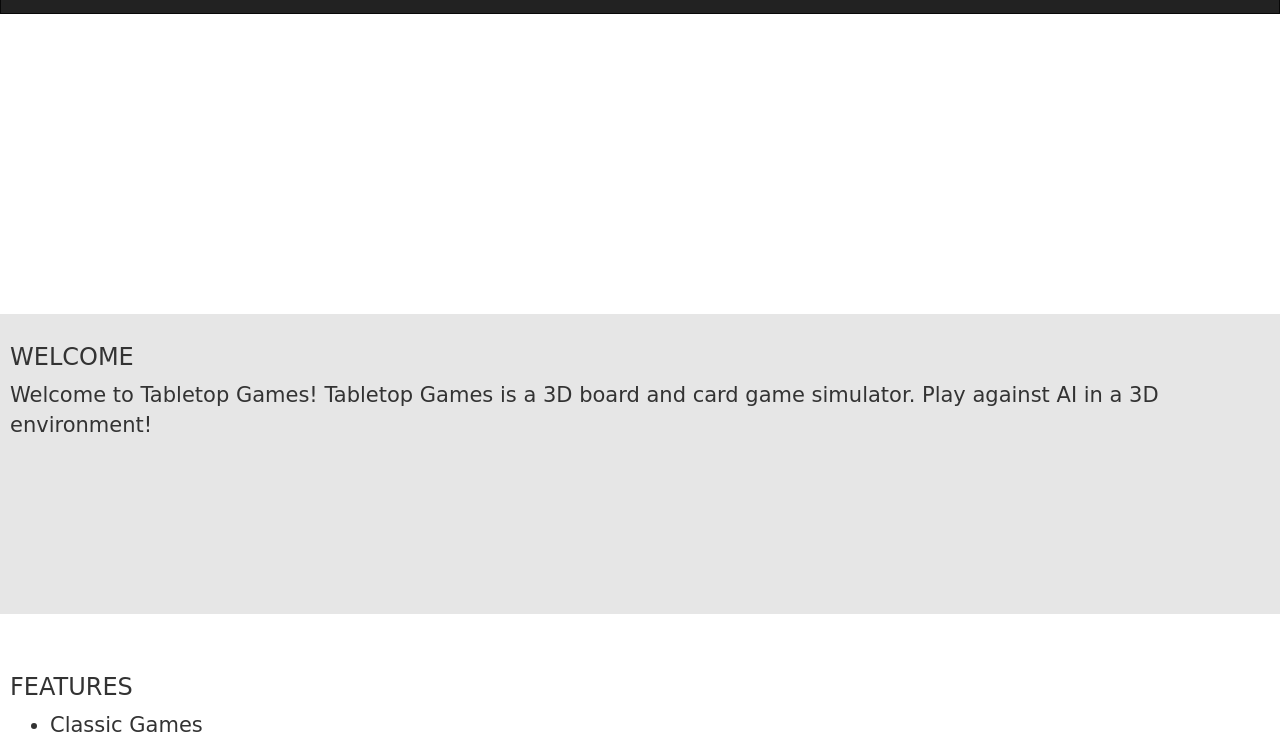
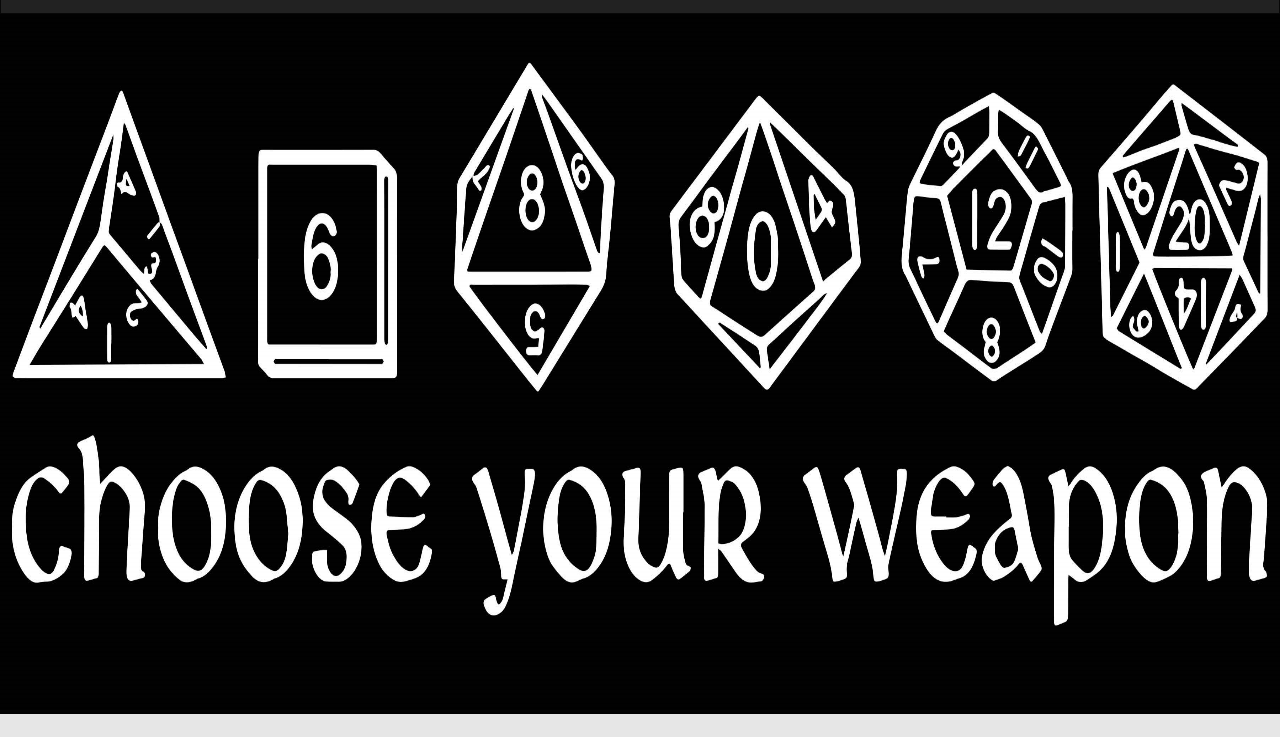
Before and after one commit to bajanbentley/Tabletop, a website: page client/index.html in a window 1280 px wide. Shown: the part 38-775 px from the top of the page. Drawn offline with nearby package versions, Linux system fonts and the light colour scheme; some packages are replaced by stand-ins of ours; a web font is replaced by a local one.

Commit message:
Add home page image

```diff
--- a/client/stylesheets/stylesheets.css
+++ b/client/stylesheets/stylesheets.css
@@ -110,7 +110,10 @@ section#main {
 
 section#image {
   width: 100%;
-  height: 300px;
+  height: 700px;
+  background-image: url(/images/TabletopHD_Resize.png);
+  background-repeat: no-repeat;
+  background-size: 100% 100%;
 }
 
 section.mainRectangles {
```
Also changed, not shown: client/images/TabletopHD_Resize.png (added).
